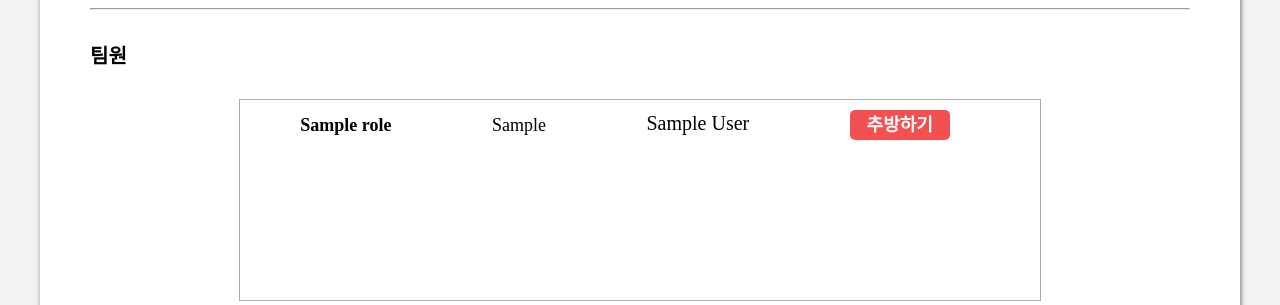
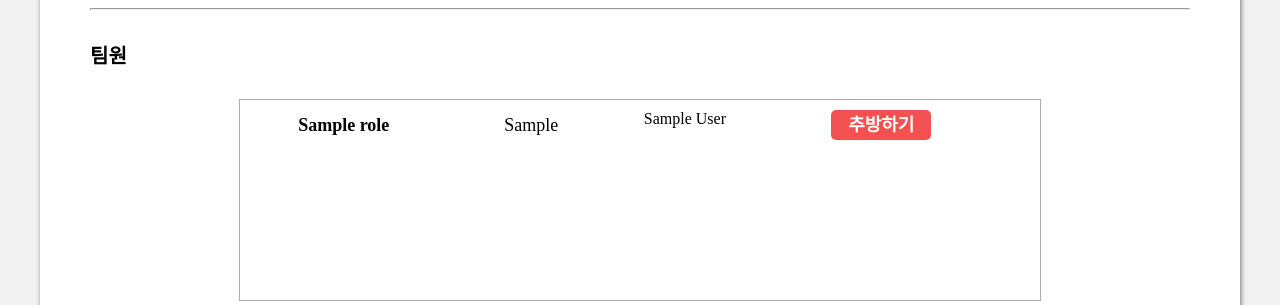
Before and after one commit to koreahacks/2021-likelion, a Django app: page /contest/detail/1/ in a window 1280 px wide. Shown: the part 1261-1566 px from the top of the page. Run offline with Django 3.2, Linux system fonts and the light colour scheme; a user stored in the database is signed in; tables that the repository leaves empty hold one stand-in row (values such as "Sample post"); parts of the project's set-up code (start-up, migrations or seed data) failed here and were passed over; some libraries are stand-ins or nearby versions; some web fonts are replaced.

Commit message:
[taewan] html 수정

```diff
--- a/contests/templates/contest_detail.html
+++ b/contests/templates/contest_detail.html
@@ -101,18 +101,18 @@
                     {% for role in contest.role_set.all %}
                     {% for user in role.confirmed_members.all %}
                     <!-- 카드 시작 -->
-                    <div style="width: 750px;" class="applicants-card">
+                    <div style=" width: 750px;" class="applicants-card">
                         <!-- 포지션 이름 -->
-                        <span>{{ role.name }}</span>
+                        <span style="width: 150px;">{{ role.name }}</span>
                         <!-- 지원자 학과 -->
-                        <span>{{ user.major }}</span>
+                        <span style="width: 150px;">{{ user.major }}</span>
                         <!-- 지원자 이름 -->
-                        <a href="#" style="font-size: 20px; margin-top: 2px"
+                        <a style="width: 150px;" href="#" style="font-size: 20px; margin-top: 2px"
                             class="selected-user-name-{{user.id}}">{{ user.name }}</a>
                         <!-- 뱃지 이미지 태그 추가해야 하는 박스 -->
 
                         <!-- 수락하기 거절하기 버튼 -->
-                        <div class="applicants-buttons">
+                        <div style="width: 150px;" class="applicants-buttons">
                             <button class="red-btn" onclick="expulsion(this)"
                                 name="{{contest.id}}-{{role.id}}-{{user.id}}">추방하기</button>
                         </div>
@@ -235,11 +235,11 @@
                     console.log(parent)
                     txt = `
                     <div style="width: 750px;" class="applicants-card my-team">
-                        <span>${response.role_name}</span>
-                        <span>${response.major}</span>
-                        <a href="#" style="font-size: 20px; margin-top: 2px"
+                        <span style="width: 150px;">${response.role_name}</span>
+                        <span style="width: 150px;">${response.major}</span>
+                        <a style="width: 150px;" href="{% url 'portfolio_list' %}" style="font-size: 20px; margin-top: 2px"
                             class="selected-user-name-${user_id}">${response.user_name}</a>
-                        <div class="applicants-buttons">
+                        <div style="width: 150px;" class="applicants-buttons">
                             <button class="red-btn" onclick="expulsion(this)"
                                 name="${contest_id}-${role_id}-${user_id}">추방하기</button>
                         </div>
--- a/contests/views.py
+++ b/contests/views.py
@@ -18,7 +18,7 @@ def create_contest(request):
     if request.user.is_authenticated:
         current_user = request.user
     else:
-        return redirect("/")
+        return redirect("user_login/")
 
     if request.method == "POST":
 
@@ -70,7 +70,7 @@ def display_contest_list(request):
     if request.user.is_authenticated:
         current_user = request.user
     else:
-        return redirect("/")
+        return redirect("user_login/")
 
     if "my_post" in request.POST:
         contests = current_user.contest_set.all()
@@ -127,7 +127,7 @@ def display_contest_detail(request, contest_id):
     # 로그인이 안돼있을 경우 로그인 페이지로 이동
     if not request.user.is_authenticated:
         # 로그인 페이지로 바꿔줘야함
-        return redirect("/")
+        return redirect("user_login/")
     else:
         current_user = request.user
 
@@ -233,8 +233,8 @@ def register_in_team(request):
     if role.confirmed_members.count() >= role.max_size:
         message = "fail"
     else:
-        # role.confirmed_members.add(user)
-        # role.not_confirmed_members.remove(user)
+        role.confirmed_members.add(user)
+        role.not_confirmed_members.remove(user)
         message = "connect success"
 
     # ajax를 이용한 비동기 통신을 위한 코드
@@ -260,7 +260,7 @@ def deny(request):
     role = Role.objects.get(pk=role_id)
     user = User.objects.get(pk=user_id)
 
-    # role.not_confirmed_members.remove(user)
+    role.not_confirmed_members.remove(user)
 
     context = {
         "username": user.name,
@@ -280,7 +280,7 @@ def expulsion(request):
     role = Role.objects.get(pk=role_id)
     user = User.objects.get(pk=user_id)
 
-    # role.confirmed_members.remove(user)
+    role.confirmed_members.remove(user)
 
     context = {
         "username": user.name,
```
